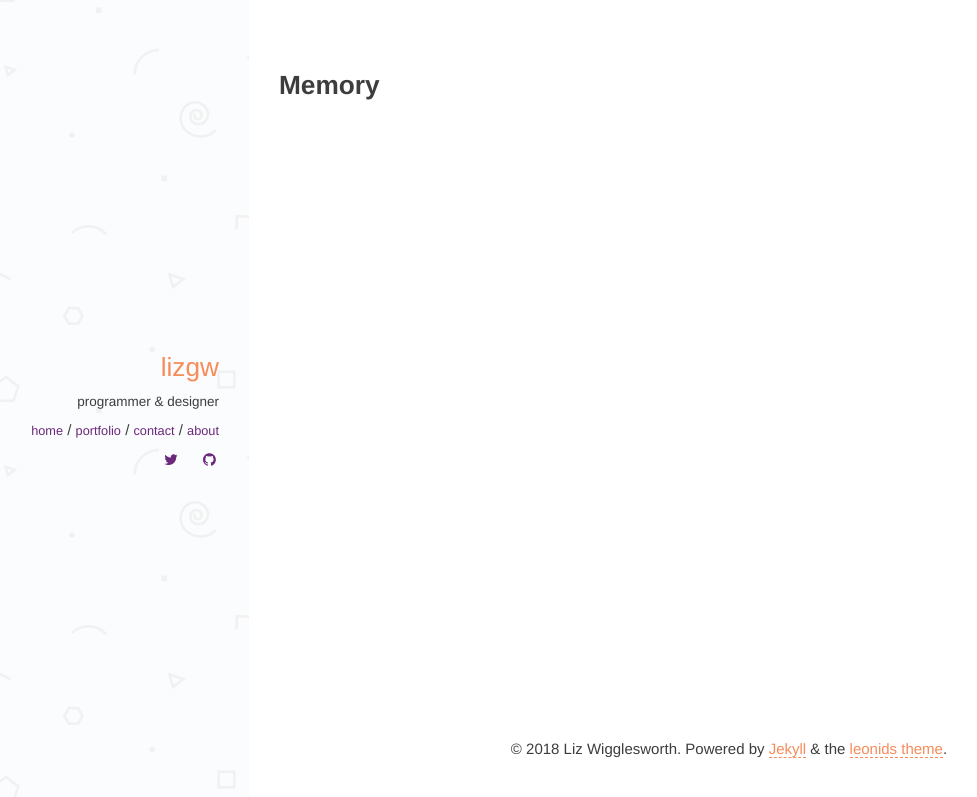
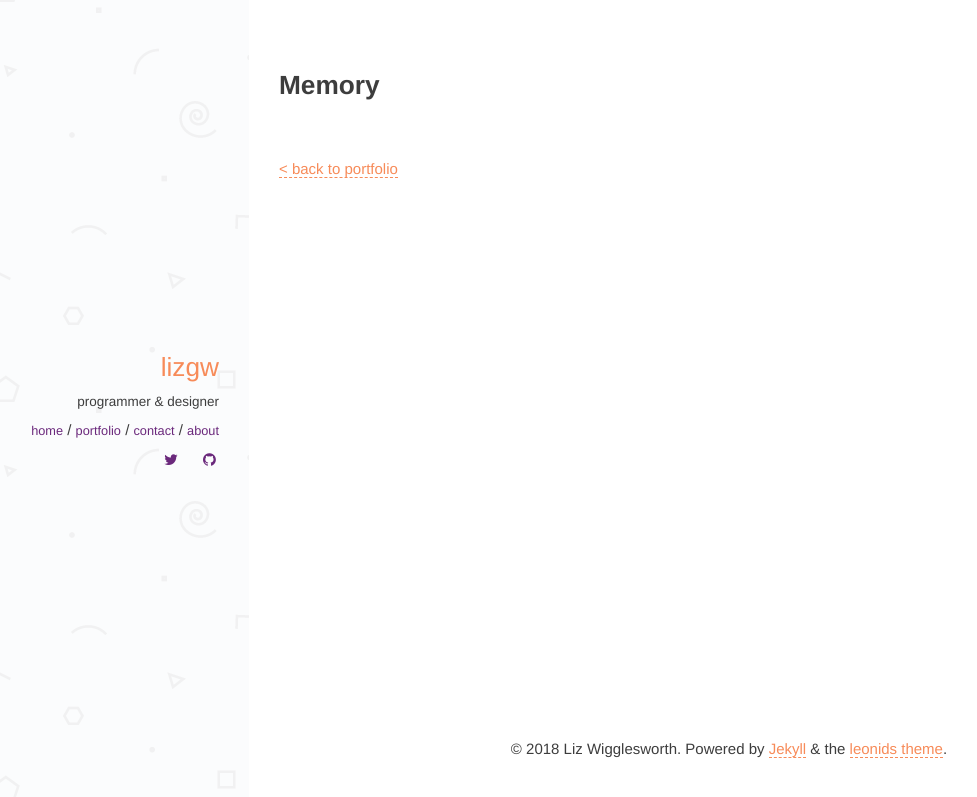
Before and after one commit to gh0staria/gh0staria.github.io, a Jekyll site: the page built from _portfolio_items/2017-03-10-memory.md, in a window 1280 px wide. Shown: the top 797 px of the page, without its empty margins (71-1048 px from the left). Built offline with Jekyll 4.4.1, drawn with Linux system fonts in a browser that asks for light colours; some web fonts are replaced.

Commit message:
Add back to portfolio link

```diff
--- a/_layouts/project.html
+++ b/_layouts/project.html
@@ -1,6 +1,8 @@
 ---
 layout: page
 ---
+
+<a href="..">&lt; back to portfolio</a>
 
 {{ content }}
 
```
